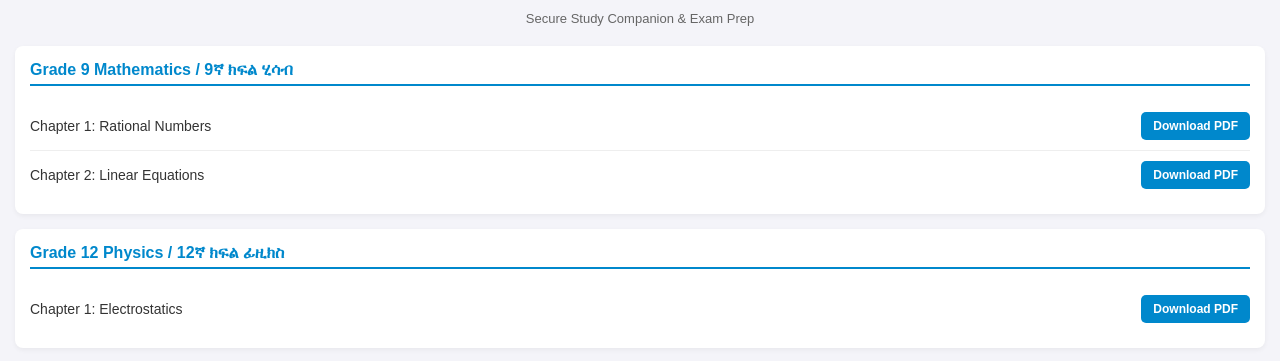
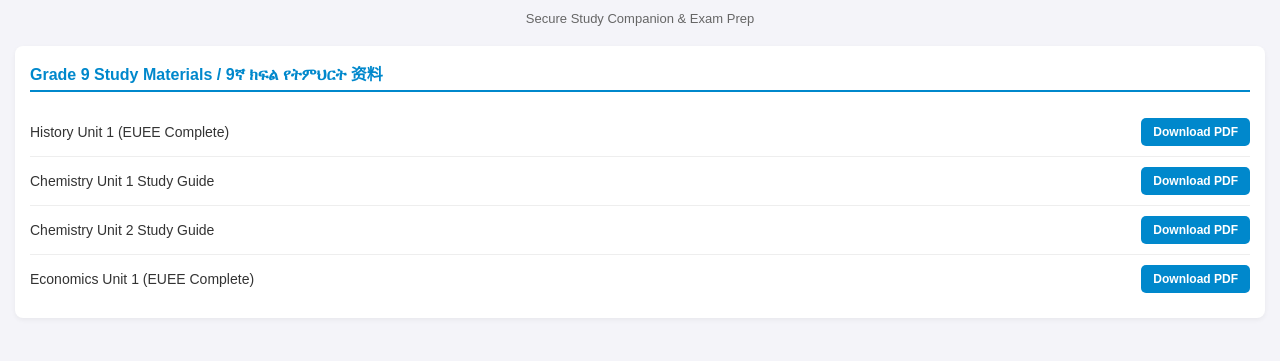
Before and after one commit to natansabawi/score600academy, a plain HTML site: page index.html in a window 1280 px wide. Shown: the part 55-416 px from the top of the page. Drawn offline with Linux system fonts and the light colour scheme.

Commit message:
Update UI with actual History, Chemistry and Economics files

```diff
--- a/index.html
+++ b/index.html
@@ -25,22 +25,26 @@
     <div class="subtitle">Secure Study Companion & Exam Prep</div>
 
     <div class="grade-section">
-        <h3>Grade 9 Mathematics / 9ኛ ክፍል ሂሳብ</h3>
+        <h3>Grade 9 Study Materials / 9ኛ ክፍል የትምህርት 资料</h3>
+
         <div class="chapter-card">
-            <span>Chapter 1: Rational Numbers</span>
-            <button onclick="downloadProtectedPdf('/materials/grade9_math_ch1.pdf', 'Grade9_Math_Ch1')">Download PDF</button>
+            <span>History Unit 1 (EUEE Complete)</span>
+            <button onclick="downloadProtectedPdf('/materials/grade9_history_ch1.pdf', 'Grade9_History_Unit1')">Download PDF</button>
         </div>
+
         <div class="chapter-card">
-            <span>Chapter 2: Linear Equations</span>
-            <button onclick="downloadProtectedPdf('/materials/grade9_math_ch2.pdf', 'Grade9_Math_Ch2')">Download PDF</button>
+            <span>Chemistry Unit 1 Study Guide</span>
+            <button onclick="downloadProtectedPdf('/materials/grade9_chemistry_ch1.pdf', 'Grade9_Chemistry_Unit1')">Download PDF</button>
         </div>
-    </div>
 
-    <div class="grade-section">
-        <h3>Grade 12 Physics / 12ኛ ክፍል ፊዚክስ</h3>
         <div class="chapter-card">
-            <span>Chapter 1: Electrostatics</span>
-            <button onclick="downloadProtectedPdf('/materials/grade12_physics_ch1.pdf', 'Grade12_Physics_Ch1')">Download PDF</button>
+            <span>Chemistry Unit 2 Study Guide</span>
+            <button onclick="downloadProtectedPdf('/materials/grade9_chemistry_ch2.pdf', 'Grade9_Chemistry_Unit2')">Download PDF</button>
+        </div>
+
+        <div class="chapter-card">
+            <span>Economics Unit 1 (EUEE Complete)</span>
+            <button onclick="downloadProtectedPdf('/materials/grade9_economics_ch1.pdf', 'Grade9_Economics_Unit1')">Download PDF</button>
         </div>
     </div>
 
```
